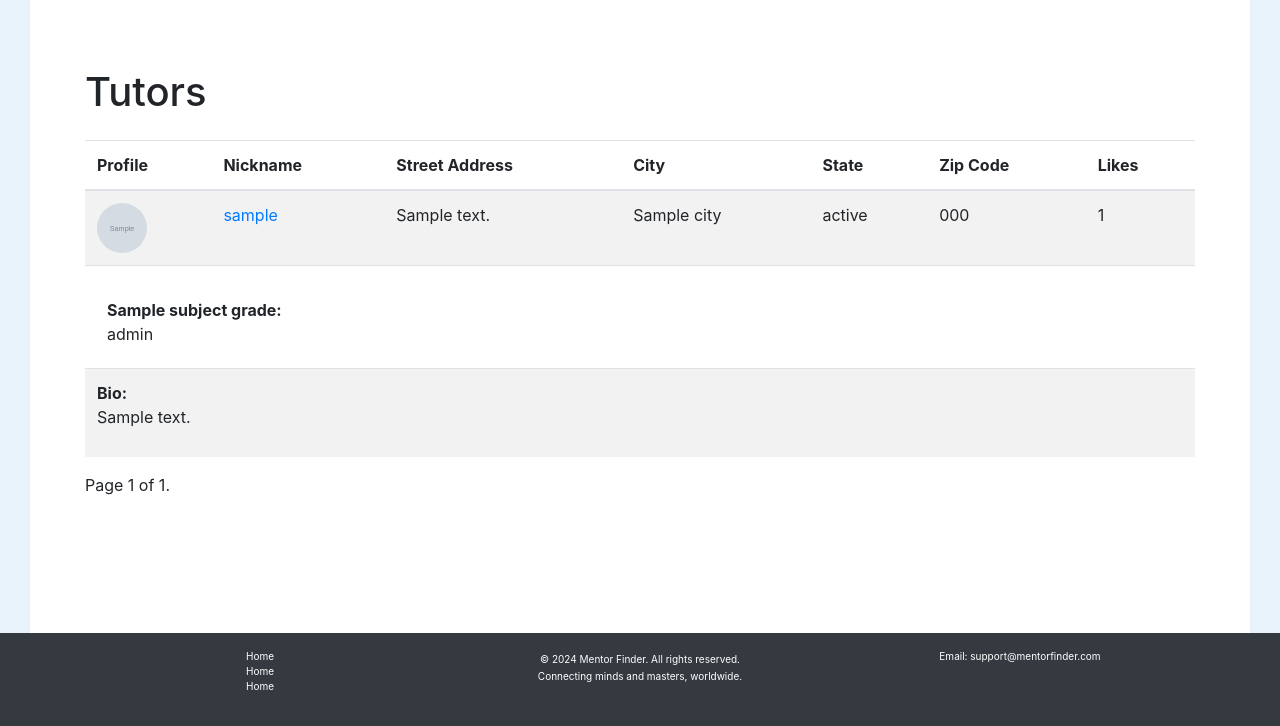
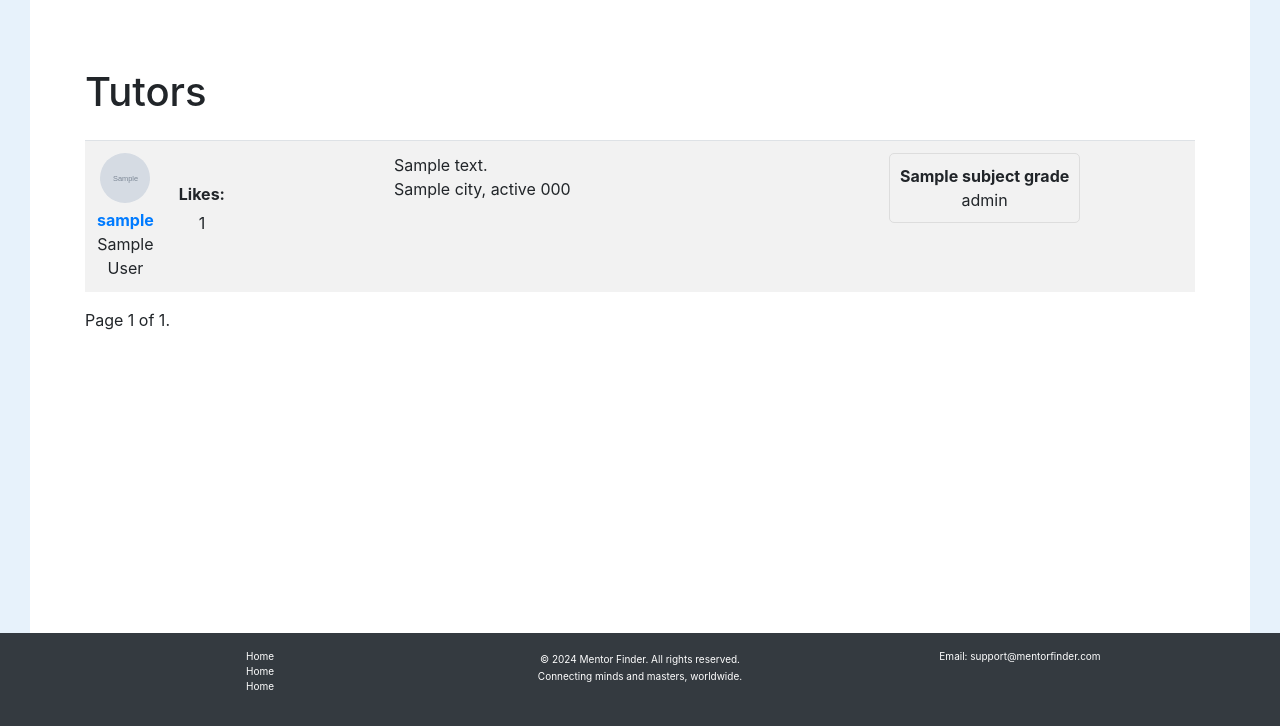
Before and after one commit to TulioPerez/TutorHub, a Django app: template tutorhubproject/tutorhub/templates/tutorhub/index.html in a window 1280 px wide. Shown: the part 74-800 px from the top of the page. Run offline with Django 5.2, Linux system fonts and the light colour scheme; a user stored in the database is signed in; tables that the repository leaves empty hold one stand-in row (values such as "Sample post"); the template is opened without the code that fills it: most values are stand-ins (such as "Sample title", 1, 10 or a date in 2020); grey boxes marked "Sample" are stand-in pictures; some libraries are stand-ins or nearby versions.

Commit message:
index formatting

```diff
--- a/tutorhubproject/tutorhub/static/tutorhub/styles.css
+++ b/tutorhubproject/tutorhub/static/tutorhub/styles.css
@@ -9,17 +9,58 @@ html, body {
     flex-direction: column;
 }
 
-#subject-grade {
-    padding: 10px;
-    border-radius: 5px;
-    /* flex: 1 1 auto;  */
-    /* min-width: 200px; */
+/* Tutor Row: Profile, Address, and Other Details */
+.tutor-row {
+    display: flex;
+    align-items: center;
+    gap: 25px;
 }
 
+/* Profile Image */
 #profile-img {
-    width: 100px;
-    height: auto;
+    width: 50px;
+    height: 50px;
+    object-fit: cover;
+    border-radius: 50%;
+    margin-bottom: 5px;
 }
+
+/* Likes Container */
+.likes-container {
+    display: flex;
+    flex-direction: column;
+    justify-content: center;
+    align-items: center;
+    text-align: center;
+    gap: 5px;
+}
+
+/* Address Display */
+.address-container {
+    display: flex;
+    flex-direction: column;
+    justify-content: center;
+    text-align: left;
+}
+
+/* Flex Container for Subject-Grade List */
+.subject-grade-container {
+    display: flex;
+    flex-wrap: wrap;
+    justify-content: center;
+    gap: 15px;
+}
+
+/* Subject and Grade Container */
+#subject-grade {
+    border: 1px solid #ddd;
+    border-radius: 5px;
+    padding: 10px;
+    text-align: center;
+    min-width: 120px;
+    margin-bottom: 15px;
+}
+
 
 #main-content {
     background-color: white;
@@ -28,7 +69,6 @@ html, body {
     display: flex;
     flex-direction: column;
     flex: 1;
-    /* height: 100vh; */
     padding: 20px;
 }
 
--- a/tutorhubproject/tutorhub/templates/tutorhub/index.html
+++ b/tutorhubproject/tutorhub/templates/tutorhub/index.html
@@ -4,69 +4,48 @@
 <div class="container mt-5">
     <h1 class="mb-4">Tutors</h1>
     <table class="table table-striped">
-        <thead>
-            <tr>
-                <th>Profile</th>
-                <th>Nickname</th>
-                {% if user.is_authenticated %}
-                    <th>Street Address</th>
-                    <th>City</th>
-                    <th>State</th>
-                    <th>Zip Code</th>
-                    <th>Likes</th>
-                {% else %}
-                    <th>City</th>
-                    <th>State</th>
-                {% endif %}
-            </tr>
-        </thead>
         <tbody>
             {% for tutor in page_obj %}
-            <!-- First Row: Basic User Data -->
+            <!-- Tutor Row -->
             <tr>
-                <!-- Profile Picture -->
+                <!-- Profile Picture, Nickname, and Likes -->
                 <td>
-                    {% if tutor.profile_image %}
-                        <img id="profile-img" src="{{ tutor.profile_image.url }}" alt="{{ tutor.nickname }}" style="width: 50px; height: 50px; object-fit: cover; border-radius: 50%;">
-                    {% else %}
-                        <img src="{% static 'default-profile.png' %}" alt="Default Profile" style="width: 50px; height: 50px; object-fit: cover; border-radius: 50%;">
-                    {% endif %}
+                    <div class="tutor-row">
+                        <div style="display: flex; flex-direction: column; align-items: center; text-align: center;">
+                            {% if tutor.profile_image %}
+                                <img id="profile-img" src="{{ tutor.profile_image.url }}" alt="{{ tutor.nickname }}">
+                            {% else %}
+                                <img id="profile-img" src="{% static 'tutorhub/images/mentor-logo-bull.svg' %}" alt="Default Logo">
+                            {% endif %}
+                            <a href="{% url 'profile' tutor.id %}" style="font-weight: bold;">{{ tutor.nickname }}</a>
+                            {% if user.is_authenticated %}
+                                <div>{{ tutor.first_name }}</div>
+                                <div>{{ tutor.last_name }}</div>
+                            {% endif %}
+                        </div>
+                        <div class="likes-container">
+                            <strong>Likes:</strong>
+                            <p>{{ tutor.liked_by.count }}</p>
+                        </div>
+                    </div>
                 </td>
 
-                <!-- Nickname -->
-                <td><a href="{% url 'profile' tutor.id %}">{{ tutor.nickname }}</a></td>
+                <!-- Address (Only for Logged-In Users) -->
+                {% if user.is_authenticated %}
+                <td>
+                    <div class="address-container">
+                        <div>{{ tutor.street_address|default:"N/A" }}</div>
+                        <div>{{ tutor.city|default:"N/A" }}, {{ tutor.state|default:"N/A" }} {{ tutor.zip_code|default:"" }}</div>
+                    </div>
+                </td>
+                {% endif %}
 
-                {% if user.is_authenticated %}
-                    <!-- Street Address -->
-                    <td>{{ tutor.street_address|default:"N/A" }}</td>
-
-                    <!-- City -->
-                    <td>{{ tutor.city|default:"N/A" }}</td>
-
-                    <!-- State -->
-                    <td>{{ tutor.state|default:"N/A" }}</td>
-
-                    <!-- Zip Code -->
-                    <td>{{ tutor.zip_code|default:"N/A" }}</td>
-
-                    <!-- Likes -->
-                    <td>{{ tutor.liked_by.count }}</td>
-                {% else %}
-                    <!-- City -->
-                    <td>{{ tutor.city|default:"N/A" }}</td>
-
-                    <!-- State -->
-                    <td>{{ tutor.state|default:"N/A" }}</td>
-                {% endif %}
-            </tr>
-
-            <!-- Second Row: Subjects and Grades -->
-            <tr>
-                <td colspan="9">
-                    <div style="padding-top: 10px; display: flex; flex-wrap: wrap; gap: 15px;">
+                <!-- Subjects and Grades -->
+                <td>
+                    <div class="subject-grade-container">
                         {% for subject_grade in tutor.tutor_subject_grades.all %}
                             <div id="subject-grade">
-                                <strong>{{ subject_grade.subject }}:</strong>
+                                <strong>{{ subject_grade.subject }}</strong>
                                 <div>{{ subject_grade.grade_levels|join:", " }}</div>
                             </div>
                         {% empty %}
@@ -75,17 +54,9 @@
                     </div>
                 </td>
             </tr>
-
-            <!-- Third Row: Bio -->
-            <tr>
-                <td colspan="9">
-                    <strong>Bio:</strong>
-                    <p>{{ tutor.bio|default:"No bio available." }}</p>
-                </td>
-            </tr>
             {% empty %}
             <tr>
-                <td colspan="9" class="text-center">No tutors found.</td>
+                <td colspan="3" class="text-center">No tutors found.</td>
             </tr>
             {% endfor %}
         </tbody>
--- a/tutorhubproject/tutorhub/views.py
+++ b/tutorhubproject/tutorhub/views.py
@@ -66,6 +66,11 @@ def register(request):
             user.zip_code = request.POST.get("zip_code", "")
             user.bio = request.POST.get("bio", "")
             user.is_tutor = (user_type == "tutor")
+
+                        # Handle profile image
+            if 'profile_image' in request.FILES:
+                user.profile_image = request.FILES['profile_image']
+
             user.save()
         except IntegrityError as e:
             print(e)
```
Also changed, not shown: tutorhubproject/db.sqlite3.
